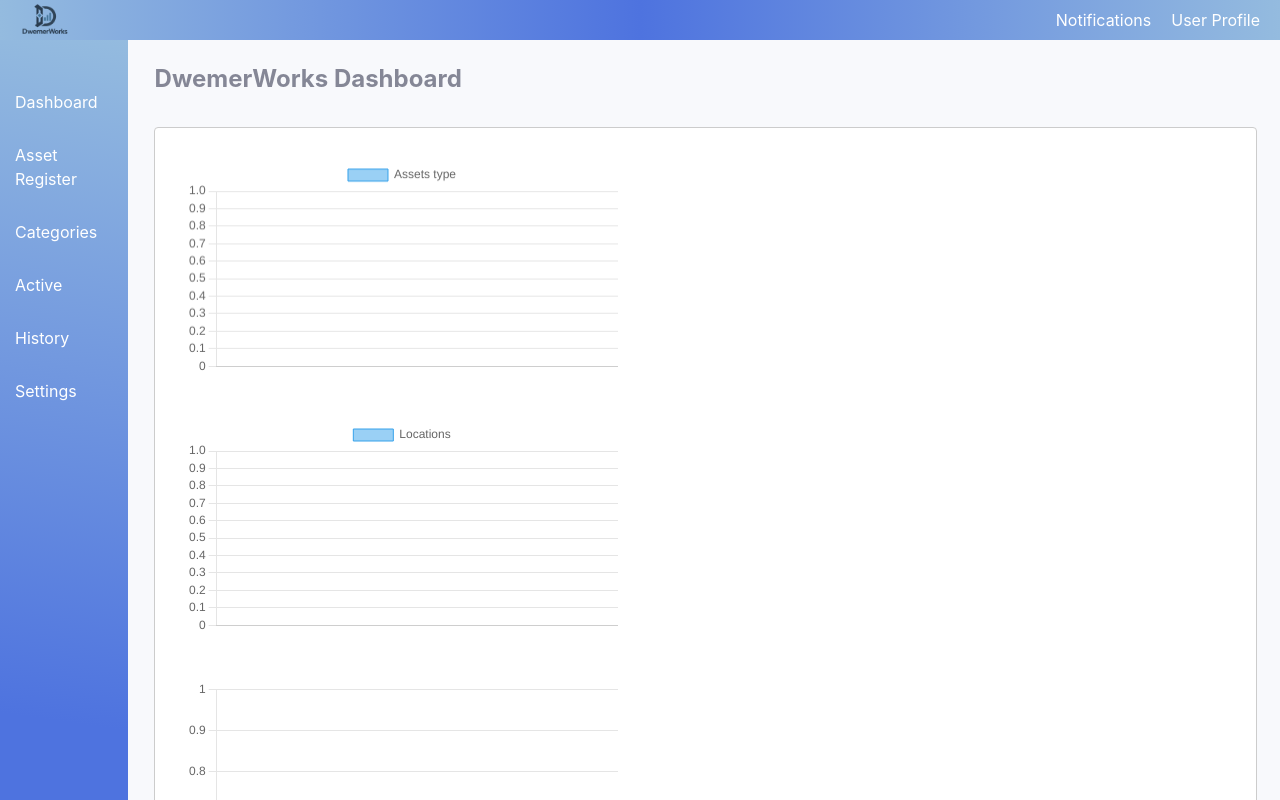
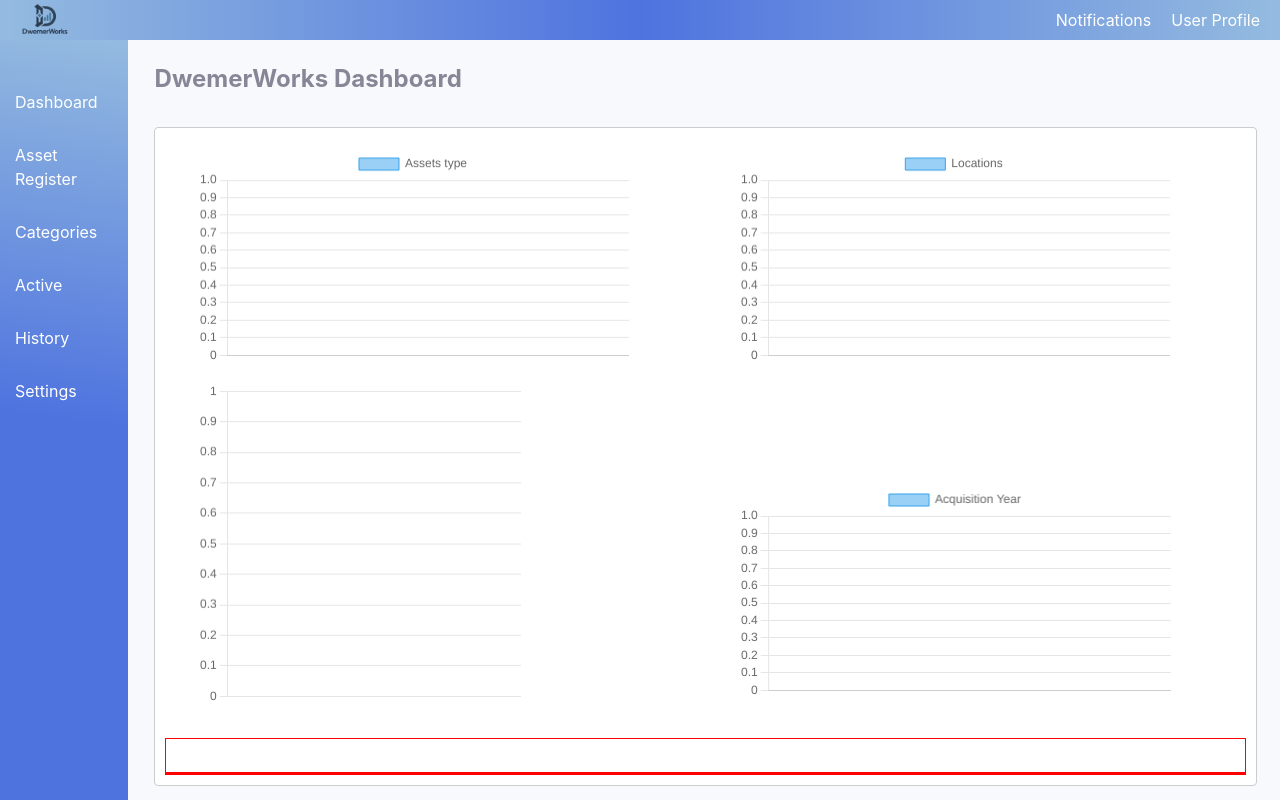
Before and after one commit to BingoZe/AssetsList, a website: page public_html/index.html in a window 1280 px wide. Shown: the top 800 px of the page. Drawn offline with nearby package versions, Linux system fonts and the light colour scheme.

Commit message:
Implemented chart

```diff
--- a/public_html/css/main.css
+++ b/public_html/css/main.css
@@ -231,15 +231,31 @@ main {
    INDEX - DASHBOARD
    ========================================== */
 .assetCharts{
-    width: 40%;
-    margin:2%;
+    width: 80%;
+    margin-left:6%;
+    margin-top: 2%;
+}
 
+.assetCharts:nth-child(3){
+    width: 60%;
+    margin-top: 3%;
+}
 
+.assetCharts:nth-child(4){
+    margin-top: 22%;
 }
 .chartContainer{
     display: grid;
+    grid-template-columns: 1fr 1fr;
 
 }
+
+.assetsStats{
+    border: 1px red groove;
+    margin: 3% 0 0 0;
+    height: 20%;
+}
+
 
 
 
--- a/public_html/pages/dashboard.html
+++ b/public_html/pages/dashboard.html
@@ -21,7 +21,15 @@
                     <canvas id ="yearChart"></canvas>
                 </div>
 
+            </div>
 
+            <div>
+                <div class="assetsStats">
+                    <div class="assetsStats" id ="totalAssets">
+
+                    </div>
+                </div>
             </div>
+
         </div>
     </div>
```
